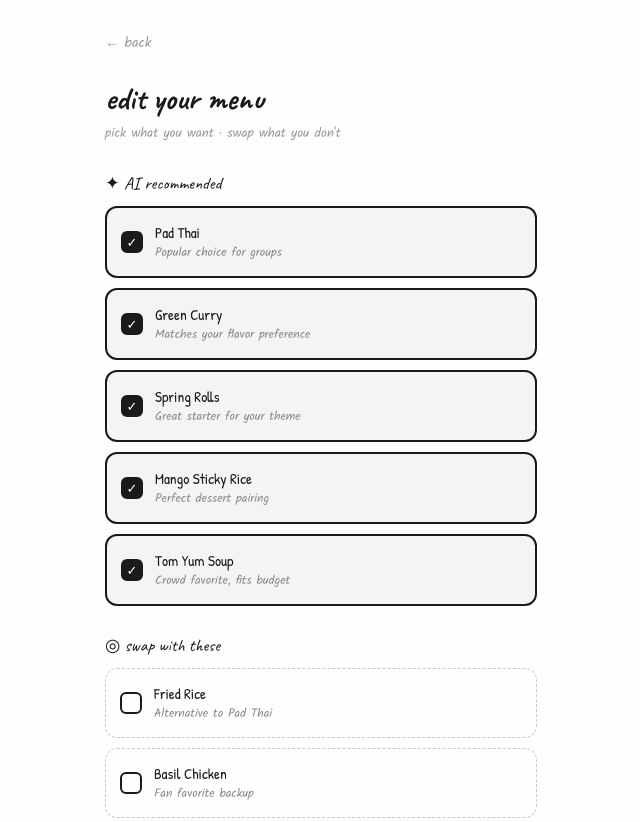
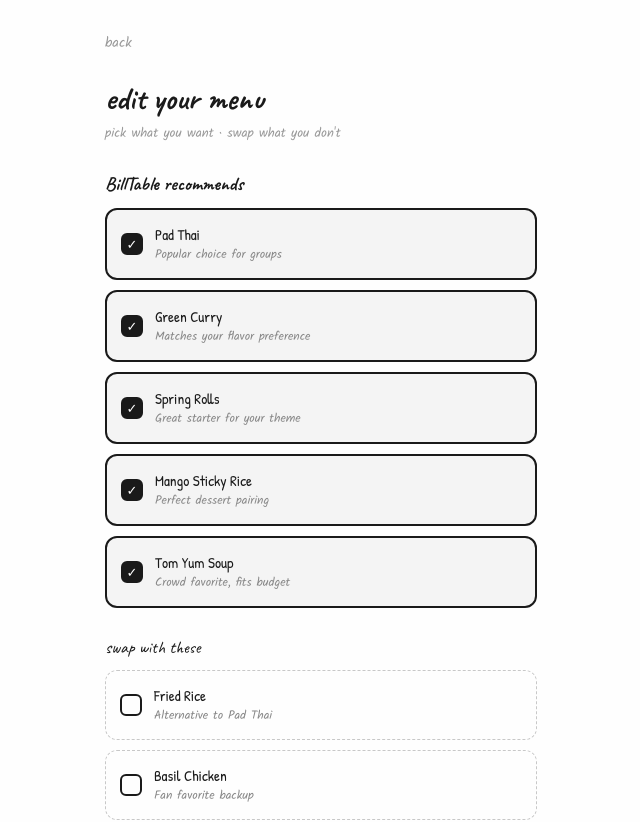
Before and after one commit to IOOIIOU17/billtable-customer-web, a React (Vite) app: page /edit-menu in a window 1280 px wide. Shown: the top 822 px of the page, without its empty margins (319-959 px from the left). Built offline with nearby package versions, Linux system fonts and the light colour scheme.

Commit message:
fix: BillTable recommends logo font

```diff
--- a/src/screens/EditMenu.jsx
+++ b/src/screens/EditMenu.jsx
@@ -45,7 +45,7 @@ export default function EditMenu() {
 
       <button onClick={() => navigate('/result')}
         style={{ background: 'none', border: 'none', fontFamily: "'Kalam', cursive", fontSize: '14px', color: '#999', cursor: 'pointer', padding: '0 0 24px', display: 'block' }}>
-        ← back
+        back
       </button>
 
       <h1 style={{ fontFamily: "'Caveat', cursive", fontSize: '2rem', fontWeight: '700', color: '#1A1A1A', margin: '0 0 4px' }}>
@@ -55,8 +55,8 @@ export default function EditMenu() {
         pick what you want · swap what you don't
       </p>
 
-      <p style={{ fontFamily: "'Caveat', cursive", fontSize: '1.1rem', color: '#1A1A1A', margin: '0 0 12px' }}>
-        ✦ AI recommended
+      <p style={{ fontFamily: "'Caveat', cursive", fontWeight: '700', fontSize: '1.2rem', color: '#1A1A1A', margin: '0 0 12px' }}>
+        BillTable recommends
       </p>
 
       <div style={{ display: 'flex', flexDirection: 'column', gap: '10px', marginBottom: '28px' }}>
@@ -89,7 +89,7 @@ export default function EditMenu() {
       </div>
 
       <p style={{ fontFamily: "'Caveat', cursive", fontSize: '1.1rem', color: '#1A1A1A', margin: '0 0 12px' }}>
-        ◎ swap with these
+        swap with these
       </p>
 
       <div style={{ display: 'flex', flexDirection: 'column', gap: '10px', marginBottom: '32px' }}>
```
